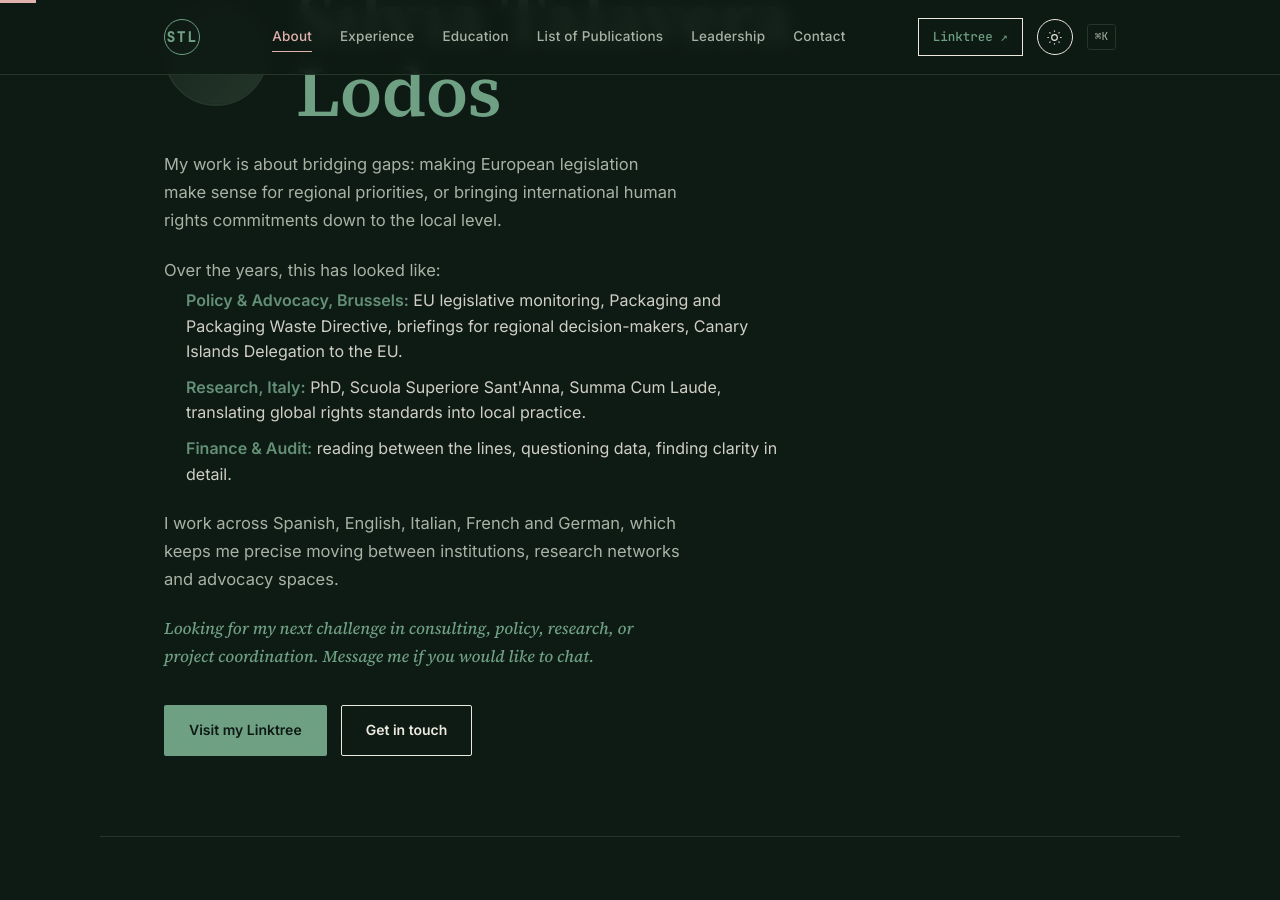
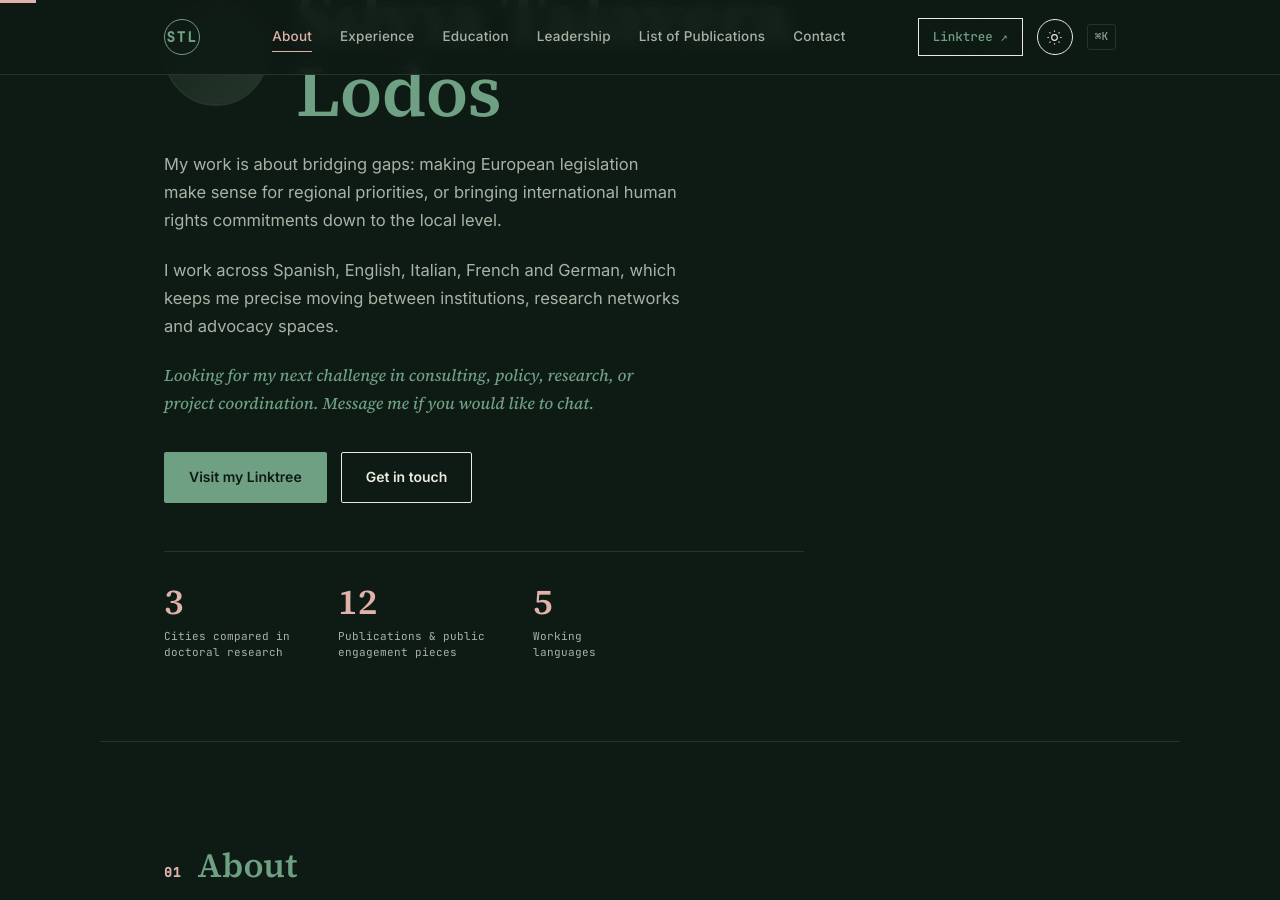
Before and after one commit to stalaveralodos-ux/s.talaveralodos, a Jekyll site: the page built from index.html, in a window 1280 px wide and 900 px high, scrolled down 246 px. Built offline with Jekyll 4.4.1, drawn with Linux system fonts in a browser that asks for light colours.

Commit message:
Update base.html

```diff
--- a/_layouts/base.html
+++ b/_layouts/base.html
@@ -24,8 +24,8 @@
       <a href="#about">About</a>
       <a href="#experience">Experience</a>
       <a href="#education">Education</a>
-      <a href="#leadership">List of Publications</a>
-      <a href="#publications">Leadership</a>
+      <a href="#leadership">Leadership</a>
+      <a href="#publications">List of Publications</a>
       <a href="#contact">Contact</a>
     </nav>
     <div class="topbar-actions">
@@ -56,17 +56,25 @@
       </div>
       <p class="hero-role">{{ page.hero_role }}</p>
       <p class="hero-statement">My work is about bridging gaps: making European legislation make sense for regional priorities, or bringing international human rights commitments down to the local level.</p>
-      <p class="hero-statement">Over the years, this has looked like:</p>
-      <ul class="hero-keyword-list">
-        <li><strong>Policy &amp; Advocacy, Brussels:</strong> EU legislative monitoring, Packaging and Packaging Waste Directive, briefings for regional decision-makers, Canary Islands Delegation to the EU.</li>
-        <li><strong>Research, Italy:</strong> PhD, Scuola Superiore Sant'Anna, Summa Cum Laude, translating global rights standards into local practice.</li>
-        <li><strong>Finance &amp; Audit:</strong> reading between the lines, questioning data, finding clarity in detail.</li>
-      </ul>
       <p class="hero-statement">I work across Spanish, English, Italian, French and German, which keeps me precise moving between institutions, research networks and advocacy spaces.</p>
       <p class="hero-statement hero-cta-line">Looking for my next challenge in consulting, policy, research, or project coordination. Message me if you would like to chat.</p>
       <div class="hero-actions">
         <a href="https://linktr.ee/s.talaveralodos" target="_blank" rel="noopener" class="btn btn-primary">Visit my Linktree</a>
         <a href="#contact" class="btn btn-ghost">Get in touch</a>
+      </div>
+      <div class="hero-stats">
+        <div class="hero-stat">
+          <span class="hero-stat-num" data-count="3">0</span>
+          <span class="hero-stat-label">Cities compared in<br>doctoral research</span>
+        </div>
+        <div class="hero-stat">
+          <span class="hero-stat-num" data-count="12">0</span>
+          <span class="hero-stat-label">Publications &amp; public<br>engagement pieces</span>
+        </div>
+        <div class="hero-stat">
+          <span class="hero-stat-num" data-count="5">0</span>
+          <span class="hero-stat-label">Working<br>languages</span>
+        </div>
       </div>
     </div>
   </section>
```
